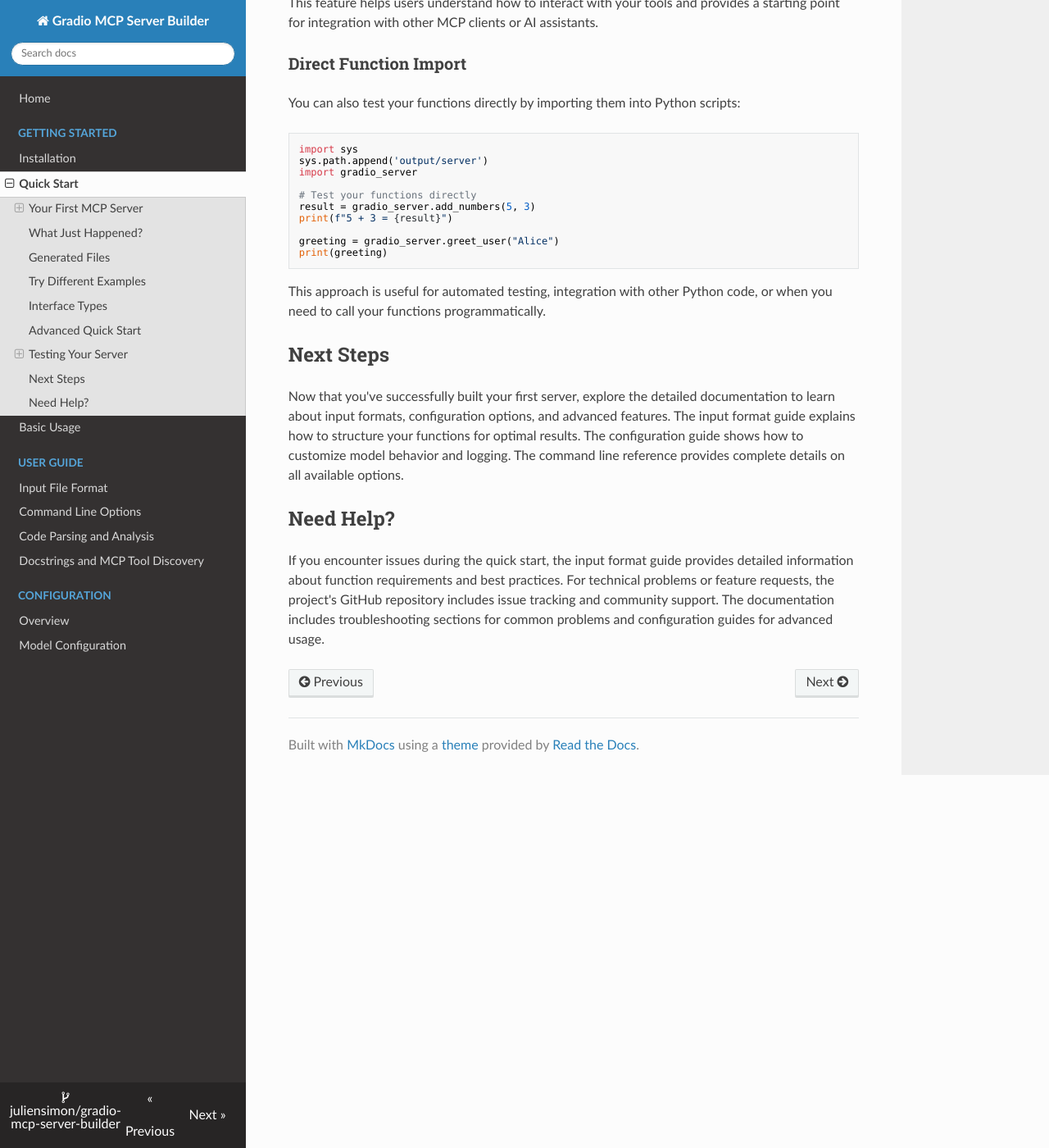
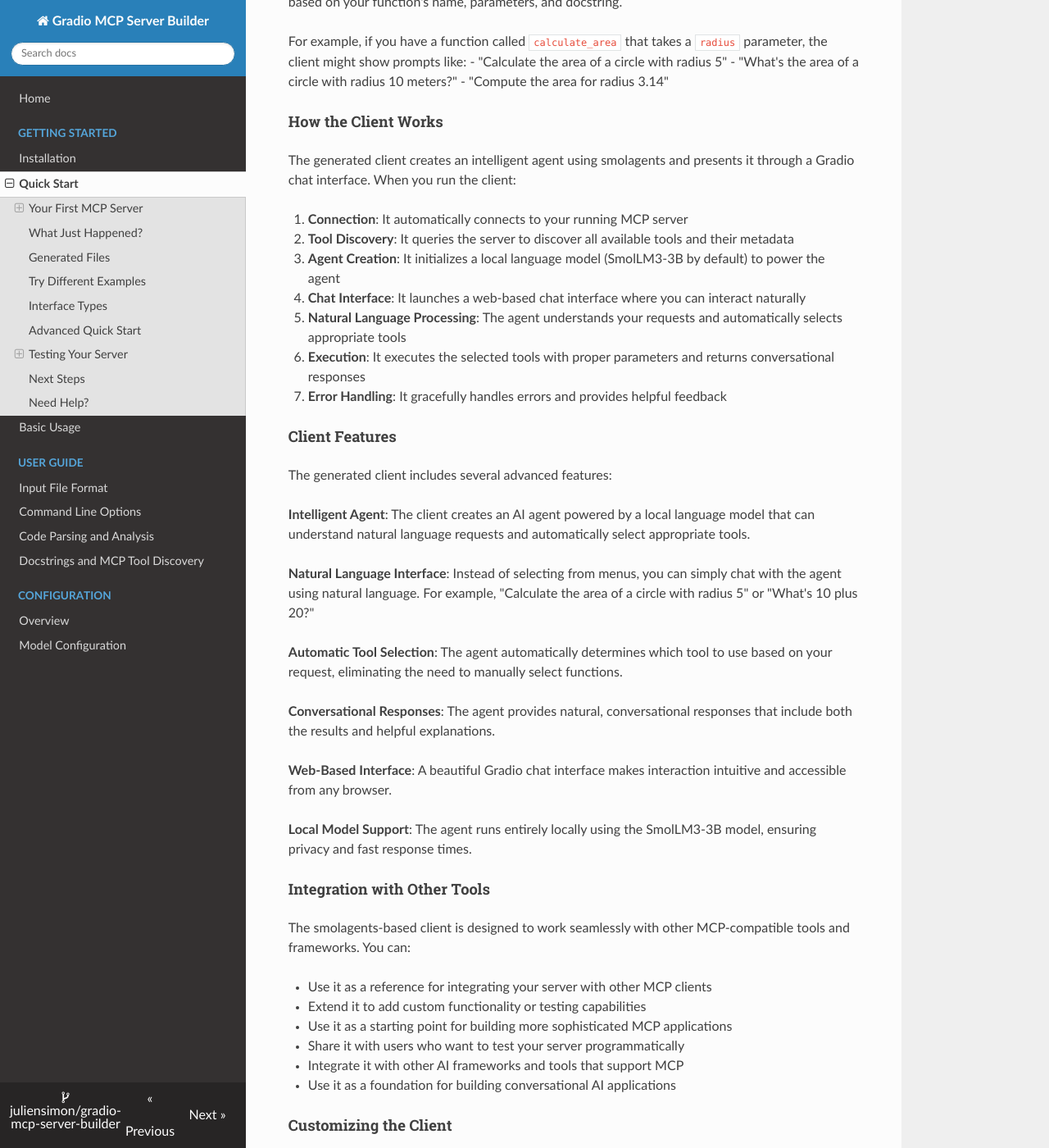
Before and after one commit to juliensimon/gradio-mcp-server-builder, an MkDocs documentation site: the page built from docs/getting-started/quickstart.md, in a window 1280 px wide and 1400 px high, scrolled down 3867 px. Shown: the whole window at 82% size. Built offline with MkDocs 1.6.1, drawn with Linux system fonts in a browser that asks for light colours; nearby versions of some CDN libraries; some of the changed text lies outside the part shown.

Commit message:
Add comprehensive documentation about smolagents-based MCP client
- Add detailed explanation of smolagents library and its capabilities
- Describe the intelligent agent functionality with natural language processing
- Explain the Gradio chat interface and how it works
- Document client features including automatic tool selection and conversational responses
- Update main documentation to highlight smolagents integration
- Add information about customization options and integration possibilities

```diff
--- a/docs/getting-started/quickstart.md
+++ b/docs/getting-started/quickstart.md
@@ -110,7 +110,20 @@
 
 ### Using the MCP Client
 
-The builder automatically generates an MCP client with sample prompts for each function. This client demonstrates how to programmatically interact with your server and provides examples of the types of requests you can make.
+The builder automatically generates an MCP client that uses the `smolagents` library to interact with your server. This client demonstrates how to programmatically interact with your server and provides examples of the types of requests you can make.
+
+#### What is smolagents?
+
+`smolagents` is a lightweight library for creating intelligent agents that can interact with MCP servers. It provides a simple, intuitive interface for connecting to MCP servers, discovering available tools, and executing function calls. The generated client uses smolagents to create an intelligent agent that can:
+
+- Connect to your MCP server automatically
+- Discover all available tools and their capabilities
+- Understand natural language requests and map them to appropriate tools
+- Execute function calls with proper parameter handling
+- Provide conversational responses with results
+- Handle complex multi-step interactions
+
+#### Running the Generated Client
 
 To use the MCP client, navigate to your output directory and run:
 
@@ -125,6 +138,58 @@
 - "Calculate the area of a circle with radius 5"
 - "What's the area of a circle with radius 10 meters?"
 - "Compute the area for radius 3.14"
+
+#### How the Client Works
+
+The generated client creates an intelligent agent using smolagents and presents it through a Gradio chat interface. When you run the client:
+
+1. **Connection**: It automatically connects to your running MCP server
+2. **Tool Discovery**: It queries the server to discover all available tools and their metadata
+3. **Agent Creation**: It initializes a local language model (SmolLM3-3B by default) to power the agent
+4. **Chat Interface**: It launches a web-based chat interface where you can interact naturally
+5. **Natural Language Processing**: The agent understands your requests and automatically selects appropriate tools
+6. **Execution**: It executes the selected tools with proper parameters and returns conversational responses
+7. **Error Handling**: It gracefully handles errors and provides helpful feedback
+
+#### Client Features
+
+The generated client includes several advanced features:
+
+**Intelligent Agent**: The client creates an AI agent powered by a local language model that can understand natural language requests and automatically select appropriate tools.
+
+**Natural Language Interface**: Instead of selecting from menus, you can simply chat with the agent using natural language. For example, "Calculate the area of a circle with radius 5" or "What's 10 plus 20?"
+
+**Automatic Tool Selection**: The agent automatically determines which tool to use based on your request, eliminating the need to manually select functions.
+
+**Conversational Responses**: The agent provides natural, conversational responses that include both the results and helpful explanations.
+
+**Web-Based Interface**: A beautiful Gradio chat interface makes interaction intuitive and accessible from any browser.
+
+**Local Model Support**: The agent runs entirely locally using the SmolLM3-3B model, ensuring privacy and fast response times.
+
+#### Integration with Other Tools
+
+The smolagents-based client is designed to work seamlessly with other MCP-compatible tools and frameworks. You can:
+
+- Use it as a reference for integrating your server with other MCP clients
+- Extend it to add custom functionality or testing capabilities
+- Use it as a starting point for building more sophisticated MCP applications
+- Share it with users who want to test your server programmatically
+- Integrate it with other AI frameworks and tools that support MCP
+- Use it as a foundation for building conversational AI applications
+
+#### Customizing the Client
+
+The generated client code is fully customizable. You can modify it to:
+
+- Change the language model used by the agent (e.g., use a different Hugging Face model)
+- Customize the agent's behavior and response style
+- Add custom error handling or logging
+- Implement additional testing scenarios
+- Add batch processing capabilities
+- Integrate with other testing frameworks
+- Add custom parameter validation logic
+- Modify the chat interface appearance and functionality
 
 ### Sample Prompt Generation
 
```
Also changed, not shown: docs/index.md (+5 -1 lines).
